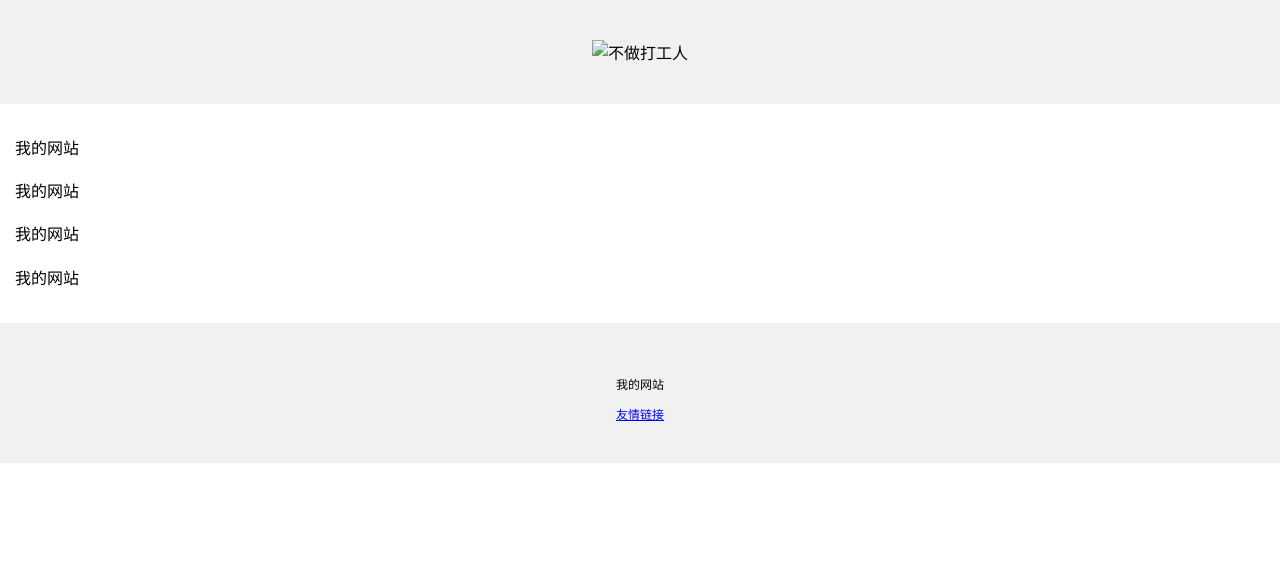
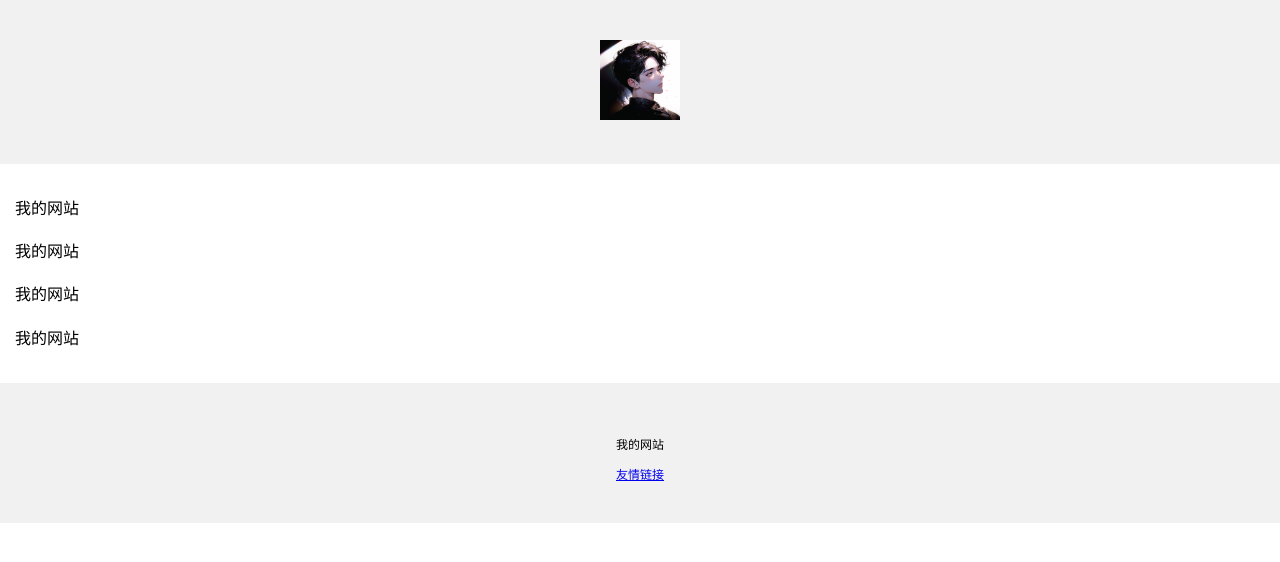
Before and after one commit to 295755247/re01-one, a plain HTML site: page index.html in a window 1280 px wide. Drawn offline with Linux system fonts and the light colour scheme; the site is published under a folder, as on GitHub Pages, so addresses that start at the root find nothing.

Commit message:
Update index.html

```diff
--- a/index.html
+++ b/index.html
@@ -17,7 +17,7 @@
             text-align: center;
             padding: 40px;
             ">
-            <img src="/123.jpg" alt="不做打工人" width="80px">
+            <img src="123.jpg" alt="不做打工人" width="80px">
         </div>
         <div style="
             max-width: 700px;
```
